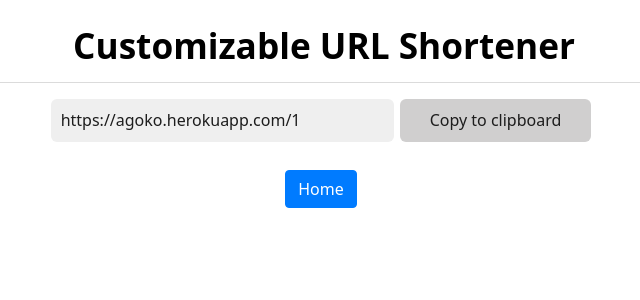
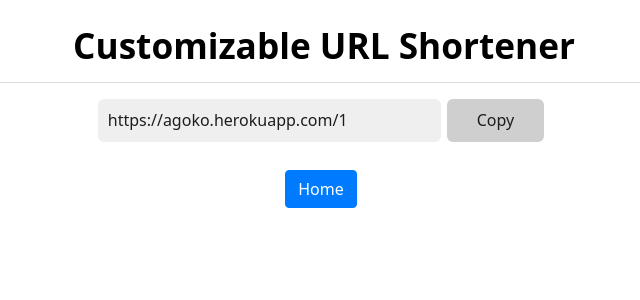
Before and after one commit to anigokul432/Website-URL-Shortener, a Flask app: page /display/1 in a window 1280 px wide. Shown: the top 300 px of the page, without its empty margins (316-956 px from the left). Run offline with Flask 2, Linux system fonts and the light colour scheme.

Commit message:
Add files via upload

```diff
--- a/templates/shorturl.html
+++ b/templates/shorturl.html
@@ -6,14 +6,32 @@
 
     <form action="#">
         <div style="clear:both;"></div>
-        <div style="float:left;">
-            <input readonly="" name="id" id="id" value="https://agoko.herokuapp.com/{{short_url_display}}" size="30">
+        <div class="copy-link">
+            <div style="float:left;">
+                <input readonly="" name="id" class="copy-link-input" value="https://agoko.herokuapp.com/{{short_url_display}}" size="30">
+            </div>
+            <button type="button" class="copy-link-button">Copy</button>
         </div>
-        <button type="button" id="copy-button"> <span id="copy-button-feedback"></span> Copy to clipboard </button>
         <div style="clear:both;"><br></div>
 
         <div class="d-flex justify-content-center">
-            <button formaction="http://agoko.herokuapp.com/" class="btn btn-primary">Home</button>
+            <button type="button" class="btn btn-primary" onclick="window.location.href='https://agoko.herokuapp.com/'">Home</button>
         </div>
     </form>
+
+    <script>
+        document.querySelectorAll(".copy-link").forEach(copyLinkContainer => {
+            const inputField = copyLinkContainer.querySelector(".copy-link-input");
+            const copyButton = copyLinkContainer.querySelector(".copy-link-button");
+
+            inputField.addEventListener("focus", () => inputField.select());
+
+            copyButton.addEventListener("click", () => {
+                const text = inputField.value;
+                inputField.select();
+                navigator.clipboard.writeText(text);
+                copyButton.innerHTML = "Copied!";
+            });
+        });
+    </script>
 {% endblock %}
```
